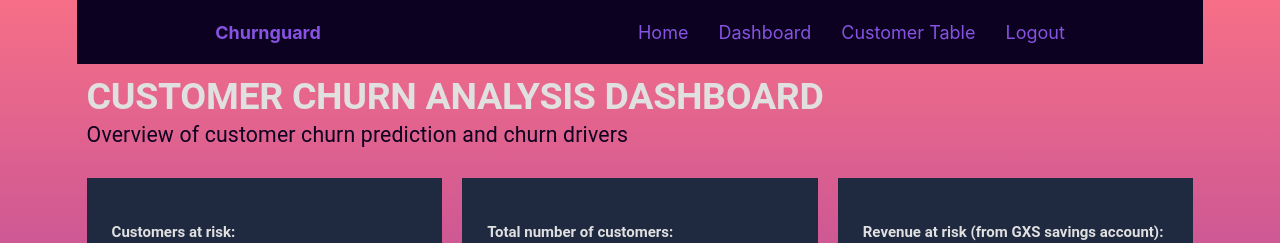
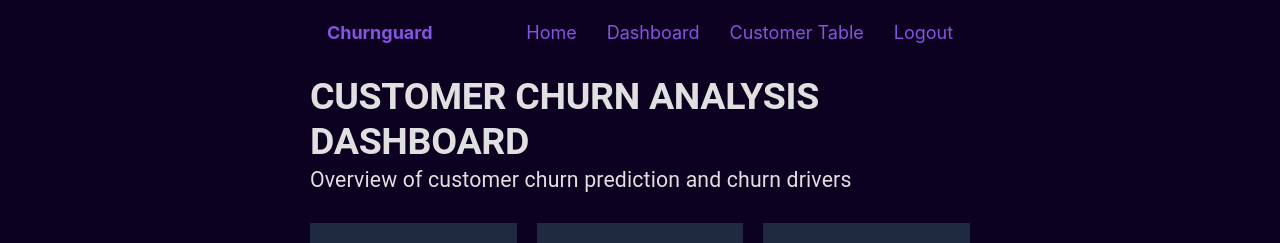
Before and after one commit to joytsy/DSA3101-2320-Ateam, a React (Create React App) app in the folder frontend/churnguard/: page /Dashboard in a window 1280 px wide. Shown: the top 243 px of the page. Built offline with nearby package versions, Linux system fonts and the light colour scheme; no server answers.

Commit message:
fixed background for home page and dashboard page

```diff
--- a/frontend/churnguard/src/Components/CustomerTable/CustomerTable.css
+++ b/frontend/churnguard/src/Components/CustomerTable/CustomerTable.css
@@ -59,4 +59,5 @@
     /* left: 100px; */
     width: 1000px;
     padding: 10px;
+    background-color: #0c0120;
   }
--- a/frontend/churnguard/src/Components/Dashboard/Dashboard.css
+++ b/frontend/churnguard/src/Components/Dashboard/Dashboard.css
@@ -17,4 +17,8 @@ body {
 .dashboard_container {
     height: auto;
     width: auto;
+    background-color: #0c0120;
+    padding-left: 300px;
+    padding-right: 300px;
+    padding-bottom: 10px;
 }
--- a/frontend/churnguard/src/Components/Dashboard/Header.jsx
+++ b/frontend/churnguard/src/Components/Dashboard/Header.jsx
@@ -15,7 +15,7 @@ const Header = ({ title, subtitle }) => {
       >
         {title}
       </Typography>
-      <Typography variant="h4" color="#0c0120">
+      <Typography variant="h4" color="#e0e0e0">
         {subtitle}
       </Typography>
     </Box>
--- a/frontend/churnguard/src/Components/Home.css
+++ b/frontend/churnguard/src/Components/Home.css
@@ -8,7 +8,9 @@
     align-items: center;
     justify-content: center;
     height: 100vh;
-    padding-top: 50px;
+    padding-left: 220px;
+    padding-right: 220px;
+
 }
 
 .header {
--- a/frontend/churnguard/src/Components/LoginSignUp/LoginSignUp.css
+++ b/frontend/churnguard/src/Components/LoginSignUp/LoginSignUp.css
@@ -2,7 +2,8 @@
     display: flex;
     flex-direction: column;
     margin: auto;
-    margin-top: 200px;
+    margin-top: 100px;
+    margin-bottom: 100px;
     width: 600px;
     background: #191515;
     padding-bottom: 30px;
@@ -97,7 +98,3 @@
     background: #EAEAEA;
     color: #676767;
 }
-
-.body{
-    background: linear-gradient(#f66f87, #5714bb);
-}
```
